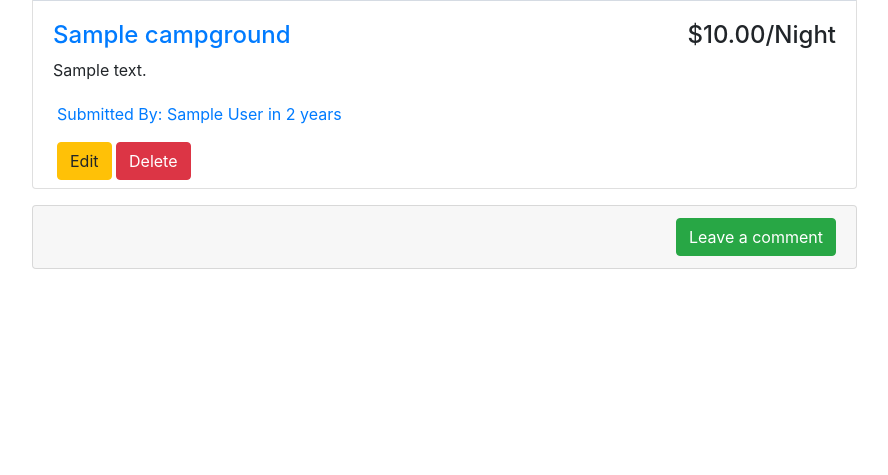
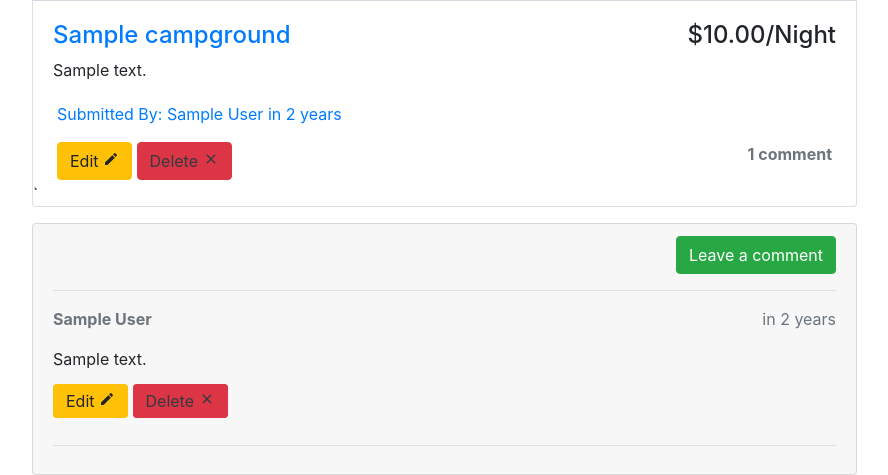
Before and after one commit to momojohnson/yelp-camp-flask-version, a Flask app: page /campgrounds/1/1 in a window 1280 px wide. Shown: the part 689-1164 px from the top of the page, without its empty margins (338-1226 px from the left). Before the commit the page ends 958 px from the top, so only its background shows below. Run offline with Flask 2, Linux system fonts and the light colour scheme; a user stored in the database is signed in; tables that the repository leaves empty hold one stand-in row (values such as "Sample post"); grey boxes marked "Sample" are stand-in pictures; parts of the project's set-up code (start-up, migrations or seed data) failed here and were passed over; some libraries are stand-ins or nearby versions.

Commit message:
Added feature to allow users to add comment for a campground

```diff
--- a/app/__init__.py
+++ b/app/__init__.py
@@ -3,6 +3,7 @@ from flask_sqlalchemy import SQLAlchemy
 from flask_login import LoginManager
 from flask_migrate import Migrate
 from flask_moment import Moment
+
 
 
 from config import app_config
@@ -34,6 +35,13 @@ def create_app(config_name):
     app.register_blueprint(campgrounds_blueprint, url_prefix="/campgrounds")
 
     from . comments import comments as comments_blueprint
-    app.register_blueprint(comments_blueprint, url_prefix="/comments")
+    app.register_blueprint(comments_blueprint, url_prefix="/campgrounds/<int:campground_id>/<slug>/comment")
+
+    @app.template_filter('pluralize')
+    def pluralize(number, singular = '', plural = 's'):
+        if number == 1:
+            return singular
+        else:
+            return plural
 
     return app
--- a/app/campgrounds/views.py
+++ b/app/campgrounds/views.py
@@ -1,5 +1,7 @@
 from flask import flash, redirect, render_template, url_for
 from flask_login import login_required, login_user, logout_user, current_user, login_manager
+
+import geocoder
 
 
 
@@ -27,10 +29,13 @@ def create_campground():
     campground_form = CampgroundForm()
     if campground_form.validate_on_submit():
             campground = Campground(name=campground_form.name.data, image=campground_form.image.data,
-                        location=campground_form.location.data, price=campground_form.price.data,
+                        price=campground_form.price.data,
                         description=campground_form.description.data,
                         user_campground=user)
-            # campground.user.campground_id = user.id
+            g = geocoder.google(campground_form.location.data)
+            campground.location = g.json.get('raw').get('formatted_address')
+            campground.lat= g.json.get('raw').get('geometry').get('location').get('lat')
+            campground.lng = g.json.get('raw').get('geometry').get('location').get('lng')
             db.session.add(campground)
             db.session.commit()
             return redirect(url_for('campground.list_all_campgrounds'))
@@ -63,7 +68,10 @@ def edit_campground(campground_id, slug):
     if campground_form.validate_on_submit():
         campground.name = campground_form.name.data
         campground.image = campground_form.image.data
-        campground.location = campground_form.location.data
+        g = geocoder.google(campground_form.location.data)
+        campground.location = g.json.get('raw').get('formatted_address')
+        campground.lat= g.json.get('raw').get('geometry').get('location').get('lat')
+        campground.lng = g.json.get('raw').get('geometry').get('location').get('lng')
         campground.price = campground_form.price.data
         campground.description = campground_form.description.data
         db.session.commit()
--- a/app/comments/__init__.py
+++ b/app/comments/__init__.py
@@ -1,3 +1,5 @@
 from flask import Blueprint
 
 comments = Blueprint('comments', __name__)
+
+from . import views
--- a/app/comments/forms.py
+++ b/app/comments/forms.py
@@ -0,0 +1,6 @@
+from flask_wtf import FlaskForm
+from wtforms import TextAreaField
+from wtforms.validators import DataRequired
+
+class commentForm(FlaskForm):
+    comment = TextAreaField('Comment', validators=[DataRequired("Please enter a comment")])
--- a/app/static/css/styles.css
+++ b/app/static/css/styles.css
@@ -0,0 +1,13 @@
+#delete-form, #comment-delete{
+    display: inline;
+}
+
+/* Google Maps */
+#map {
+    height: 300px;
+    width: 100%;
+}
+
+#lng, #lat{
+    display: none;
+}
--- /dev/null
+++ b/app/static/js/googlemap.js
@@ -0,0 +1,27 @@
+function initMap() {
+    var lat = Number($('#lat').text());
+    var lng = Number($('#lng').text());
+    console.log(lng)
+    console.log(lat)
+    var center = {lat: lat, lng: lng };
+    var map = new google.maps.Map(document.getElementById('map'), {
+        zoom: 8,
+        center: center,
+        scrollwheel: false
+    });
+    var contentString = `
+      <strong>{{campground.name}}<br />
+      {{campground.location}}</strong>
+      <p>{{ campground.description}}</p>
+    `
+    var infowindow = new google.maps.InfoWindow({
+      content: contentString
+    });
+    var marker = new google.maps.Marker({
+        position: center,
+        map: map
+    });
+    marker.addListener('click', function() {
+      infowindow.open(map, marker);
+    });
+  }
--- a/app/templates/base.html
+++ b/app/templates/base.html
@@ -6,7 +6,9 @@
     <meta name="viewport" content="width=device-width, initial-scale=1, shrink-to-fit=no">
     <!-- Bootstrap CSS -->
     <link rel="stylesheet" href="https://stackpath.bootstrapcdn.com/bootstrap/4.1.1/css/bootstrap.min.css" integrity="sha384-WskhaSGFgHYWDcbwN70/dfYBj47jz9qbsMId/iRN3ewGhXQFZCSftd1LZCfmhktB" crossorigin="anonymous">
+    <link href="https://unpkg.com/ionicons@4.1.2/dist/css/ionicons.min.css" rel="stylesheet">
     <link rel="stylesheet" href="{{url_for('static', filename='css/styles.css')}}">
+
     {% block landing %}{% endblock %}
 
       {% if add_campground %}
@@ -17,8 +19,6 @@
        <title>{{title}} | Yelp Camp</title>
 
       {% endif %}
-
-
 
    </head>
      <body>
@@ -78,6 +78,7 @@
     <script src="https://cdnjs.cloudflare.com/ajax/libs/popper.js/1.14.3/umd/popper.min.js" integrity="sha384-ZMP7rVo3mIykV+2+9J3UJ46jBk0WLaUAdn689aCwoqbBJiSnjAK/l8WvCWPIPm49" crossorigin="anonymous"></script>
     <script src="https://stackpath.bootstrapcdn.com/bootstrap/4.1.1/js/bootstrap.min.js" integrity="sha384-smHYKdLADwkXOn1EmN1qk/HfnUcbVRZyYmZ4qpPea6sjB/pTJ0euyQp0Mk8ck+5T" crossorigin="anonymous"></script>
  {{ moment.include_moment() }}
-
+ <script src="https://unpkg.com/ionicons@4.1.2/dist/ionicons.js"></script>
+ {% block mapcontent %}{%endblock %}
   </body>
 </html>
--- a/app/templates/campgrounds/show_campground.html
+++ b/app/templates/campgrounds/show_campground.html
@@ -11,6 +11,7 @@
               <li class="list-group-item">Info 3</li>
               <li class="list-group-item">Info 4</li>
          </ul>
+         <div id="map" class="mt-2"></div>
             </div>
             <div class="col-md-9 mt-3">
             <div class="card">
@@ -18,23 +19,53 @@
               <div class="card-body">
                   <h4 class=" float-right">{{ "${:,.2f}".format(campground.price) }}/Night</h4>
                   <a href=""><h4 class="text-primary font-bold pb-0">{{campground.name}}</h4></a>
-                <p class="card-text text-justify">{{campground.description}}</p>
+                <p class="card-text text-justify mb-0">{{campground.description}}</p>
+                <span id="lng">{{campground.lng}}</span>
+                <span id="lat">{{campground.lat}}</span>
               </div>
               <p class="ml-4 text-primary">Submitted By: {{campground.user_campground.first_name}} {{campground.user_campground.last_name}} {{ moment(campground.create_at).fromNow(refresh=True)}}</p>
               {% if campground.user_campground.username == current_user.username %}
-              <div class="mb-2 ml-4">
-                <a href="{{url_for('campground.edit_campground', campground_id=campground.id, slug=campground.slugified_name)}}" class="btn btn-warning">Edit</a>
-             <a href="{{url_for('campground.delete_campground', campground_id=campground.id, slug=campground.slugified_name)}}" class="btn btn-danger">Delete</a>
+              <div class="mb-0 ml-4">
+                <a href="{{url_for('campground.edit_campground', campground_id=campground.id, slug=campground.slugified_name)}}" class="btn btn-warning">Edit <ion-icon size="medium" name="create"></ion-icon></a>
+             <a href="{{url_for('campground.delete_campground', campground_id=campground.id, slug=campground.slugified_name)}}" class="btn btn-danger text-dark">Delete <ion-icon name="close"></ion-icon></a>
+             <p class="float-right mr-4 font-weight-bold text-muted">{{campground.comment.count()}} comment{{campground.comment.count()|pluralize}}</p>
             </div>
-            {% endif %}
+            {% endif %}`
 
             </div>
             <div class="card card-header mt-3">
                 <div class="">
-                    <a href="" class="btn btn-success float-right" style="display:inline">Leave a comment</a>
+                    <a href="{{url_for('comments.add_comment', slug=campground.slugified_name, campground_id=campground.id)}}" class="btn btn-success float-right" style="display:inline">Leave a comment</a>
                 </div>
+                <hr/>
+
+              {% if campground.comment %}
+              {% for comment in campground.comment|sort(attribute='create_at', reverse=True) %}
+            <div class="row">
+               <div class="col-md-12">
+                  <span class="float-right text-muted">{{ moment(comment.create_at).fromNow(refresh=True)}}</span>
+                  <p class="font-weight-bold text-muted">{{comment.user_comment.first_name}} {{comment.user_comment.last_name}}</p>
+                  <p class="text-justify">{{comment.comment}}</p>
+                  {% if comment.user_comment.username == current_user.username %}
+                  <div class=" mb-3">
+                       <a  href="{{url_for('comments.edit_comment', campground_id=campground.id, comment_id=comment.id, slug=campground.slugified_name)}}" class="btn btn-warning" style="display:inline">Edit <ion-icon size="medium" name="create"></ion-icon></a>
+                       <a  href="{{url_for('comments.delete_comment', campground_id=campground.id, comment_id=comment.id, slug=campground.slugified_name)}}" class="btn btn-danger text-dark" style="display:inline">Delete <ion-icon name="close"></ion-icon></a>
+                  </div>
+                  {% endif %}
+
+               </div>
+
+            </div>
+            <hr/>
+            {% endfor %}
+            {% endif %}
             </div>
             </div>
         </div>
     </div>
 {% endblock %}
+{% block mapcontent %}
+<script src="{{url_for('static', filename='js/googlemap.js')}}"></script>
+<script async defer src="https://maps.googleapis.com/maps/api/js?key=AIzaSyArqBRe-0nSAMl-ZOeBinb1SJsGgyltGJY&callback=initMap"></script>
+
+{%endblock %}
```
Also changed, not shown: app/comments/views.py (+58 -0 lines), app/momentjs.py (deleted, +0 -17 lines), app/templates/comments/create_comment.html (added, +40 -0 lines), requirements.txt (+10 -0 lines), run.py (renamed from app.py), 1 other file.
